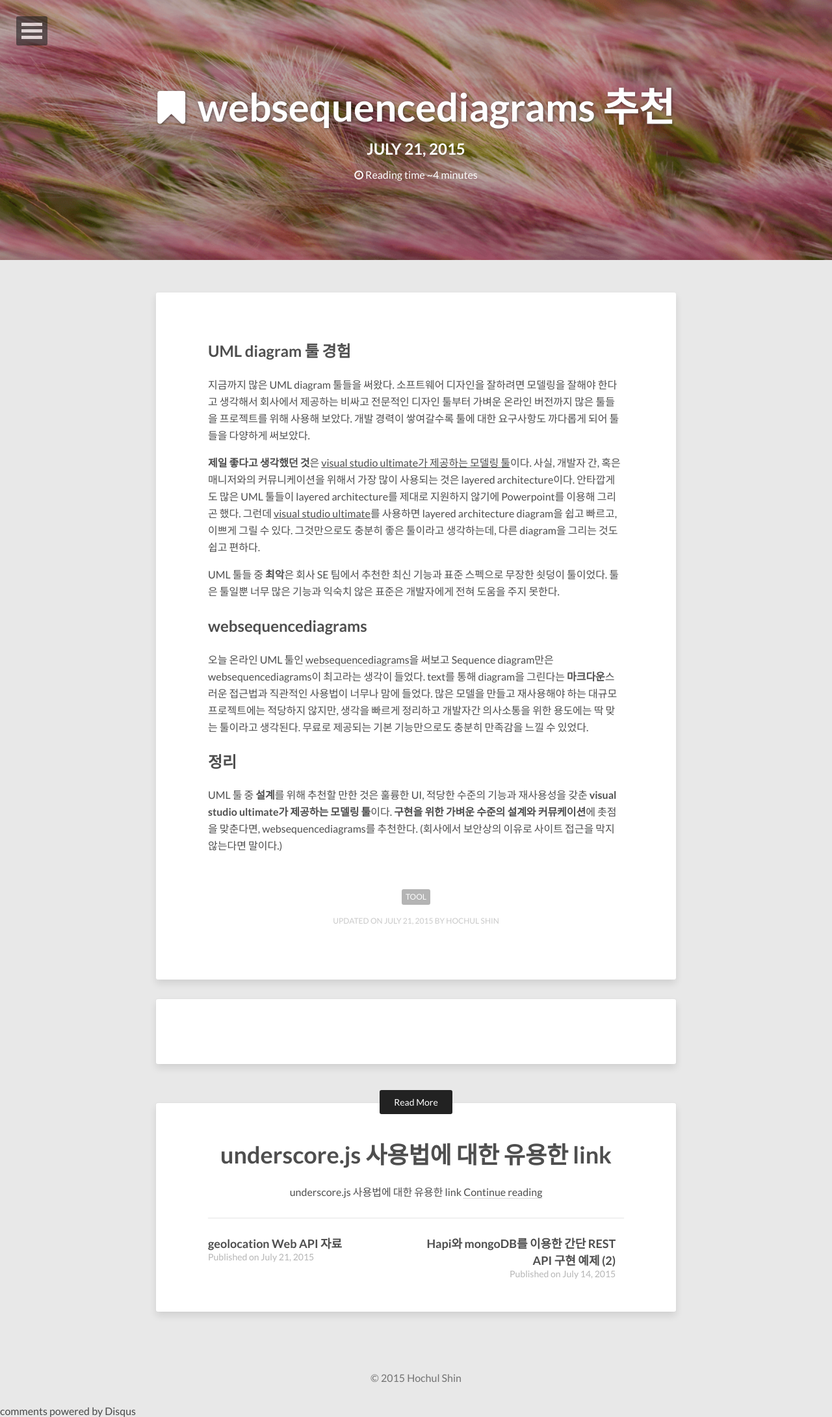
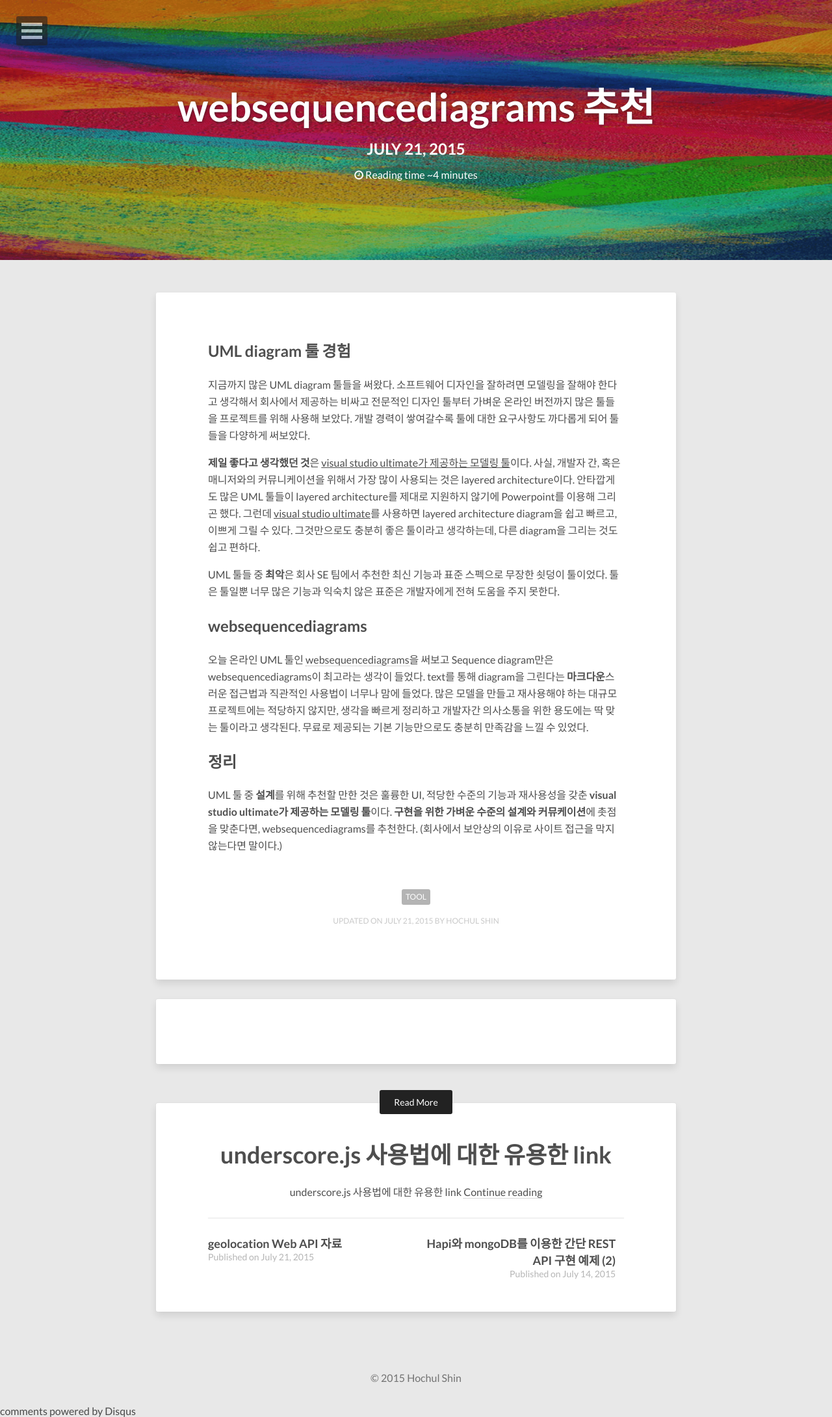
Before and after one commit to dakoo/dakoo.github.io, a Jekyll site: the page built from _posts/2015-07-21-free-sequence-diagram-editor.md, in a window 1280 px wide. Shown: the whole page at 65% size. Built offline with Jekyll 4.4.1, drawn with Linux system fonts in a browser that asks for light colours; nearby versions of some CDN libraries; comment, search, counter and statistics services are not loaded.

Commit message:
Update 2015-07-21-free-sequence-diagram-editor.md

```diff
--- a/_posts/2015-07-21-free-sequence-diagram-editor.md
+++ b/_posts/2015-07-21-free-sequence-diagram-editor.md
@@ -5,8 +5,7 @@
 modified: 2015-07-21
 tags: [tool]
 image:
-  feature: abstract-14.png
-link: https://www.websequencediagrams.com/
+  feature: abstract-20.png
 ---
 
 ## UML diagram 툴 경험
```
